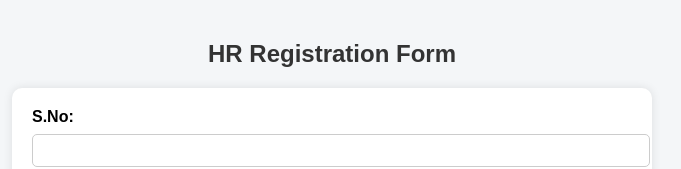
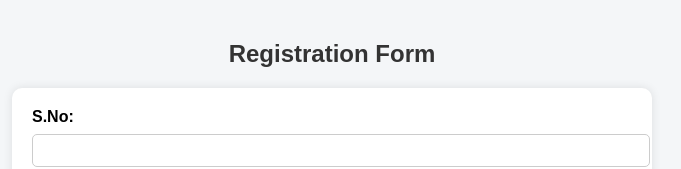
Before and after one commit to prakash7898970831/hr-form, a plain HTML site: page index.html in a window 1280 px wide. Shown: the top 169 px of the page, without its empty margins (308-989 px from the left). Drawn offline with Linux system fonts and the light colour scheme.

Commit message:
Update index.html

```diff
--- a/index.html
+++ b/index.html
@@ -2,7 +2,7 @@
 <html lang="en">
 <head>
   <meta charset="UTF-8">
-  <title>HR Registration Form</title>
+  <title>Registration Form</title>
   <style>
     body {
       font-family: Arial, sans-serif;
@@ -52,7 +52,7 @@
   </style>
 </head>
 <body>
-  <h2>HR Registration Form</h2>
+  <h2>Registration Form</h2>
   <form action="https://formspree.io/f/xwpakbkr" method="POST" enctype="multipart/form-data">
     <label>S.No:</label>
     <input type="text" name="sno" required>
```
